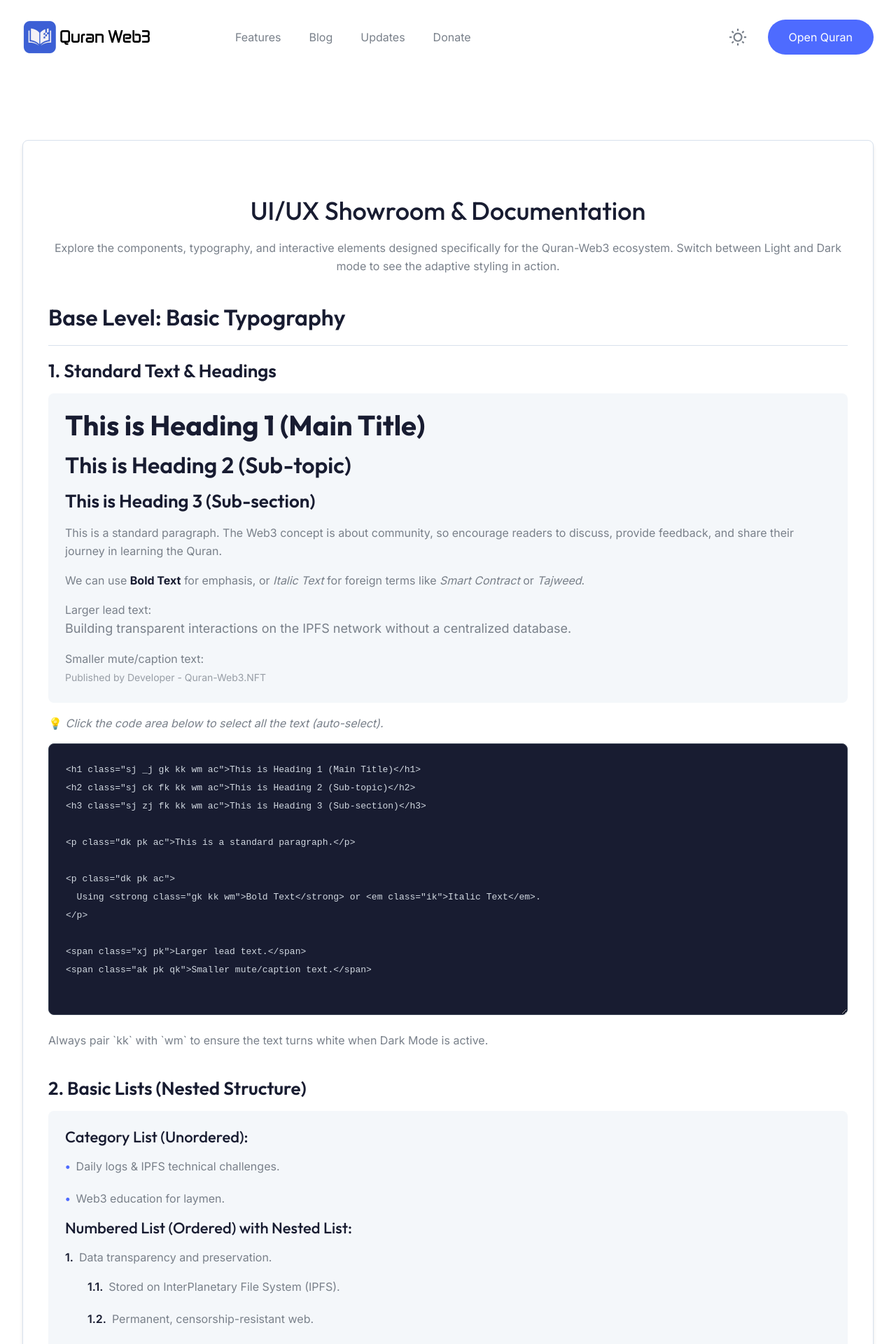
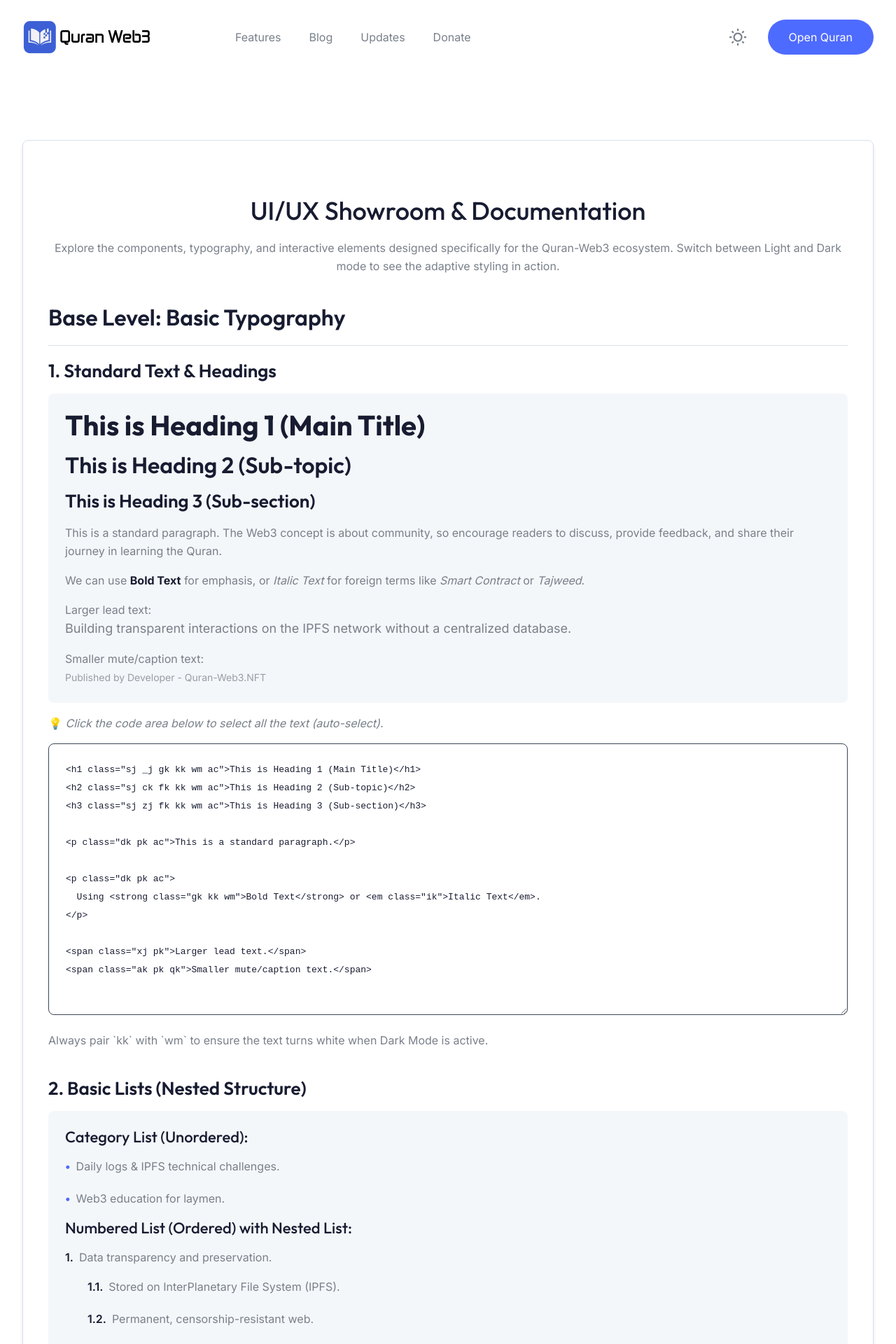
Before and after one commit to quran-web3/quran-web3.github.io, a Jekyll site: the page showroom.html, which Jekyll copies as it is, in a window 1280 px wide. Shown: the top 1920 px of the page at 70% size. Built offline with Jekyll 4.4.1, drawn with Linux system fonts in a browser that asks for light colours.

Commit message:
Update showroom.html

```diff
--- a/showroom.html
+++ b/showroom.html
@@ -102,7 +102,7 @@
                       </p>
                   </div>
                   <span class="dk pk ak">💡 <em>Click the code area below to select all the text (auto-select).</em></span>
-                  <textarea class="vd sg ci ac jc" style="font-family: monospace; font-size: 13px; color: #D1D8E0; background-color: #181C31; border: 1px solid #3C4556; resize: vertical; cursor: pointer; outline: none; white-space: pre;" readonly onclick="this.select()" rows="13">
+                  <textarea class="vd sg ci ac jc kk wm" style="font-family: monospace; font-size: 13px; border: 1px solid #3C4556; resize: vertical; cursor: pointer; outline: none; white-space: pre;" readonly onclick="this.select()" rows="13">
 &lt;h1 class="sj _j gk kk wm ac"&gt;This is Heading 1 (Main Title)&lt;/h1&gt;
 &lt;h2 class="sj ck fk kk wm ac"&gt;This is Heading 2 (Sub-topic)&lt;/h2&gt;
 &lt;h3 class="sj zj fk kk wm ac"&gt;This is Heading 3 (Sub-section)&lt;/h3&gt;
```
